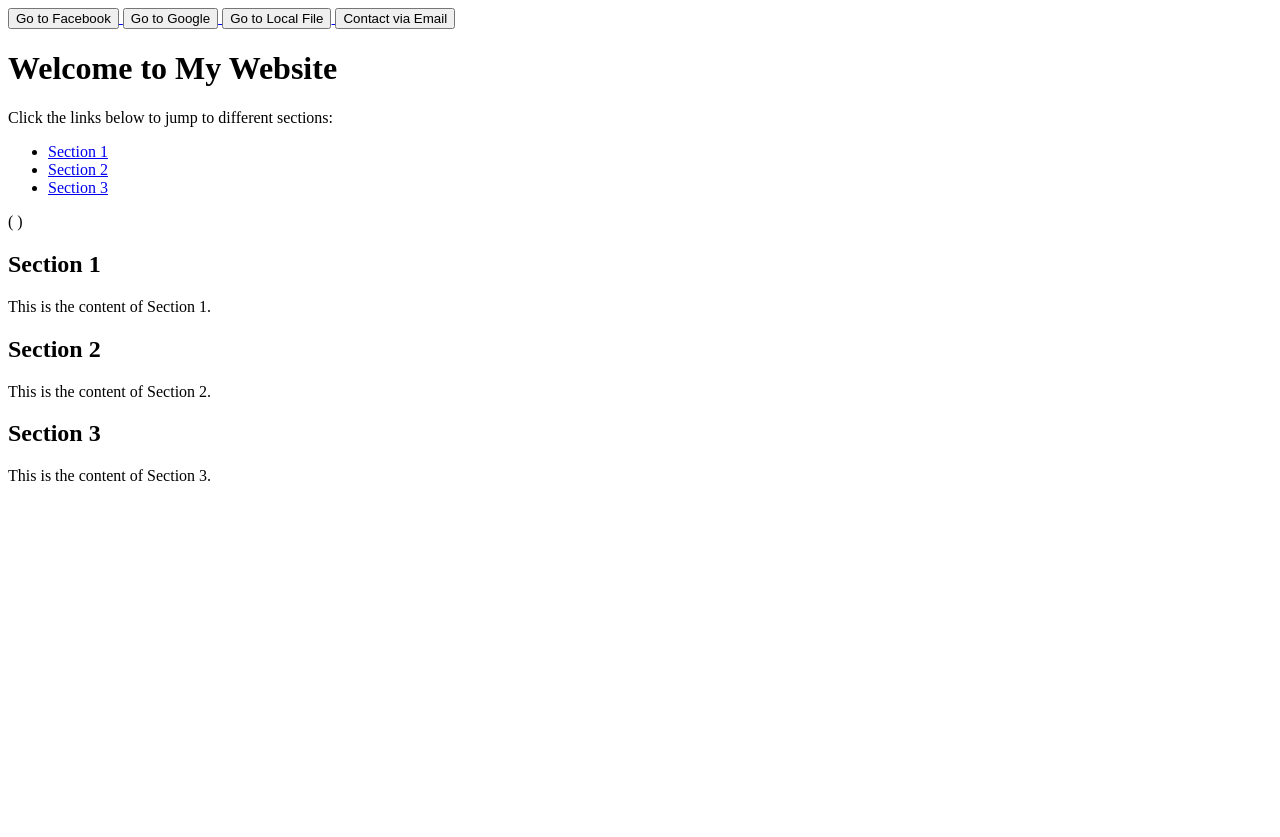
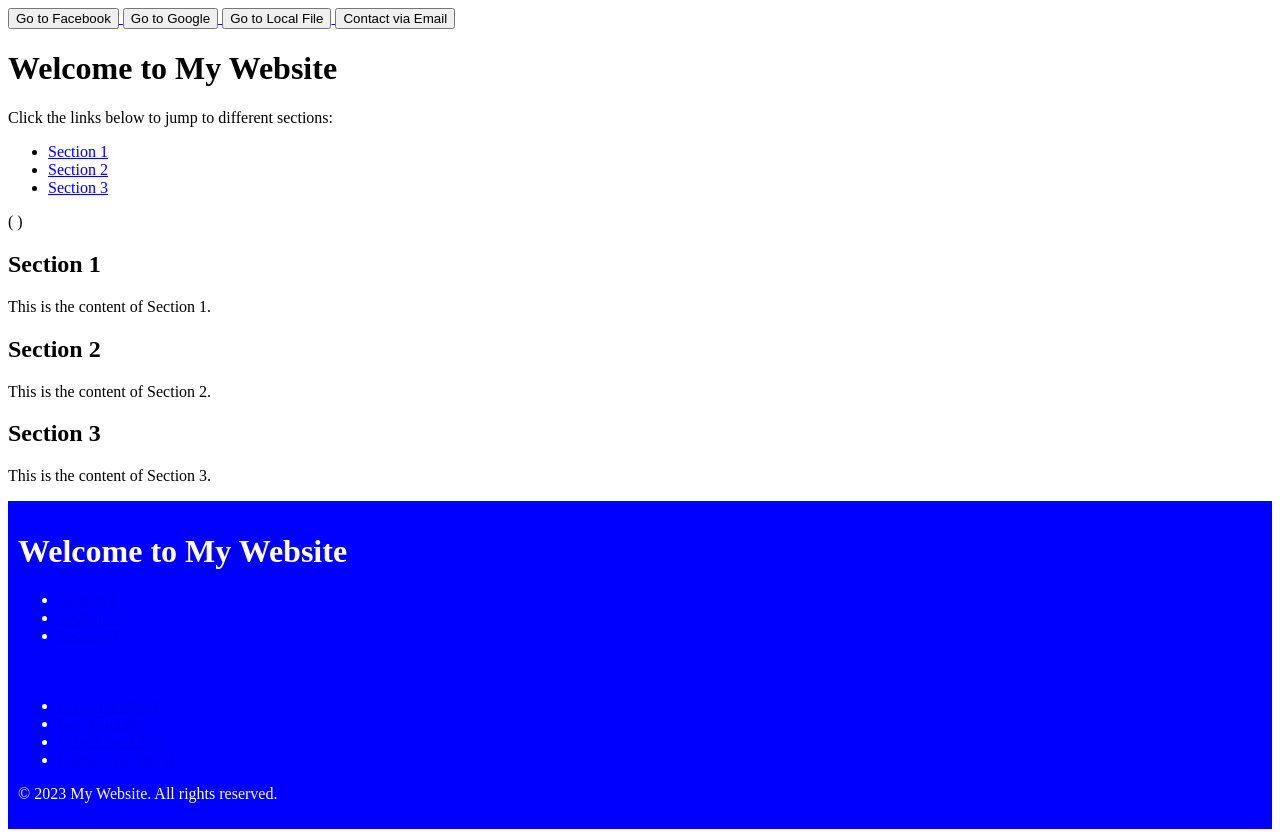
Before and after one commit to AlaaZaiter/HTML-Tasks, a plain HTML site: page index.html in a window 1280 px wide. Before the commit the page ends 800 px from the top, so only its background shows below. Drawn offline with Linux system fonts and the light colour scheme.

Commit message:
footer and header added

```diff
--- a/index.html
+++ b/index.html
@@ -64,5 +64,58 @@
 
   <h2 id="section3">Section 3</h2>
   <p>This is the content of Section 3.</p>
+  <!DOCTYPE html>
+<html>
+
+<head>
+  <title>My Website</title>
+  <style>
+    header {
+      background-color: blue;
+      color: white;
+      padding: 10px;
+    }
+
+    footer {
+      background-color: blue;
+      color: white;
+      padding: 10px;
+    }
+  </style>
+</head>
+
+<body>
+
+
+
+
+  <header>
+    <h1>Welcome to My Website</h1>
+    <nav>
+      <ul>
+        <li><a href="#section1">Section 1</a></li>
+        <li><a href="#section2">Section 2</a></li>
+        <li><a href="#section3">Section 3</a></li>
+      </ul>
+    </nav>
+  </header>
+
+
+
+  <footer>
+    <nav>
+      <ul>
+        <li><a href="http://www.facebook.com">Go to Facebook</a></li>
+        <li><a href="http://www.google.com">Go to Google</a></li>
+        <li><a href="myFile.html">Go to Local File</a></li>
+        <li><a href="mailto:zaiteralaa29@gmail.com">Contact via Email</a></li>
+      </ul>
+    </nav>
+    <p>&copy; 2023 My Website. All rights reserved.</p>
+  </footer>
+</body>
+
+</html>
+
 </body>
 </html>
```
